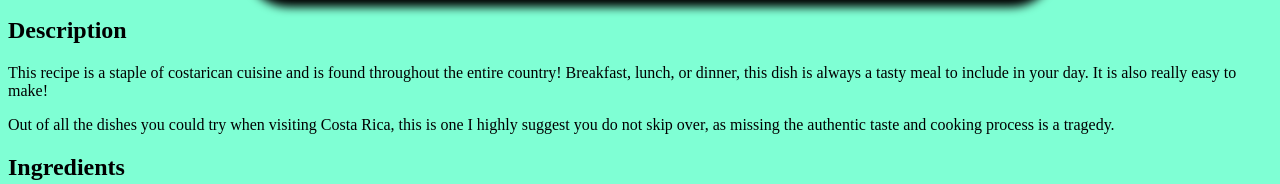
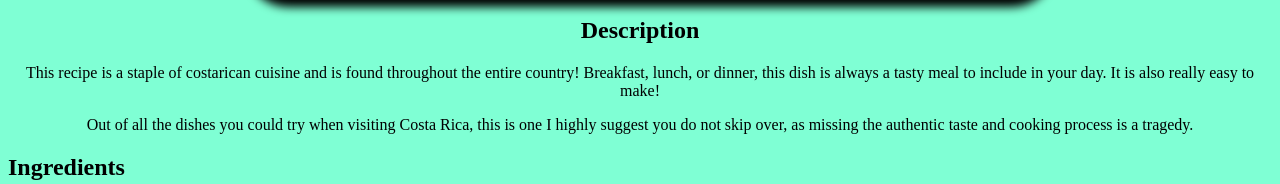
Before and after one commit to Solbjor/odin-recipes, a plain HTML site: page recipes/gallo_pinto.html in a window 1280 px wide. Shown: the part 768-952 px from the top of the page. Drawn offline with Linux system fonts and the light colour scheme.

Commit message:
Changed css for gallo pinto page

```diff
--- a/recipes/gallo_pinto.css
+++ b/recipes/gallo_pinto.css
@@ -19,3 +19,11 @@ img{
     border-radius: 5%;
     filter: drop-shadow(10px 10px 5px black);
 }
+
+.title{
+    text-align: center;
+}
+
+p{
+    text-align: center;
+}
--- a/recipes/gallo_pinto.html
+++ b/recipes/gallo_pinto.html
@@ -13,13 +13,15 @@
 
     <h1>Gallo Pinto</h1>
     <img src="https://www.puravidamoms.com/wp-content/uploads/2018/08/Costa-Rican-Gallo-Pinto-Recipe.jpg">
-
-    <h2><b>Description</b></h2>
+    <div class="description">
+        <h2 class="title"><b>Description</b></h2>
     <p>This recipe is a staple of costarican cuisine and is found throughout the entire country! Breakfast, lunch, or dinner, this dish is always a tasty meal to include in your day.
        It is also really easy to make!
     </p>
     <p>Out of all the dishes you could try when visiting Costa Rica, this is one I highly suggest you do not skip over, as missing the authentic taste and cooking process is a tragedy.</p>
+    </div>
 
+    <div class="ingredients">
         <h2><b>Ingredients</b></h2>
         <ul>
             <li>Rice</li>
@@ -31,6 +33,7 @@
             <li>Salt</li>
             <li>Pepper</li>
         </ul>
+    </div>
 
     <h2><b>Steps</b></h2>
     <ul>
```
Lines whose indentation alone changed are shown as unchanged.
